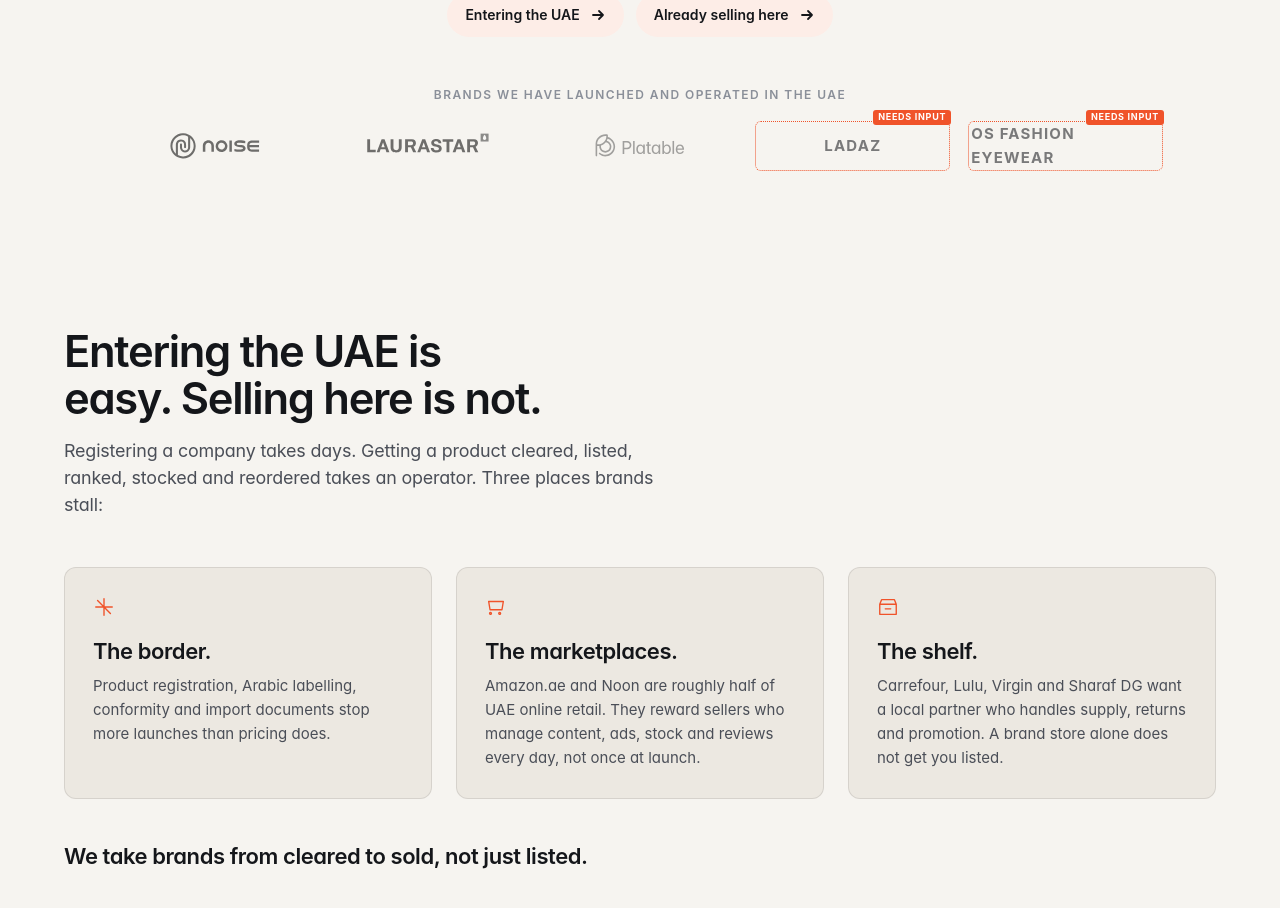
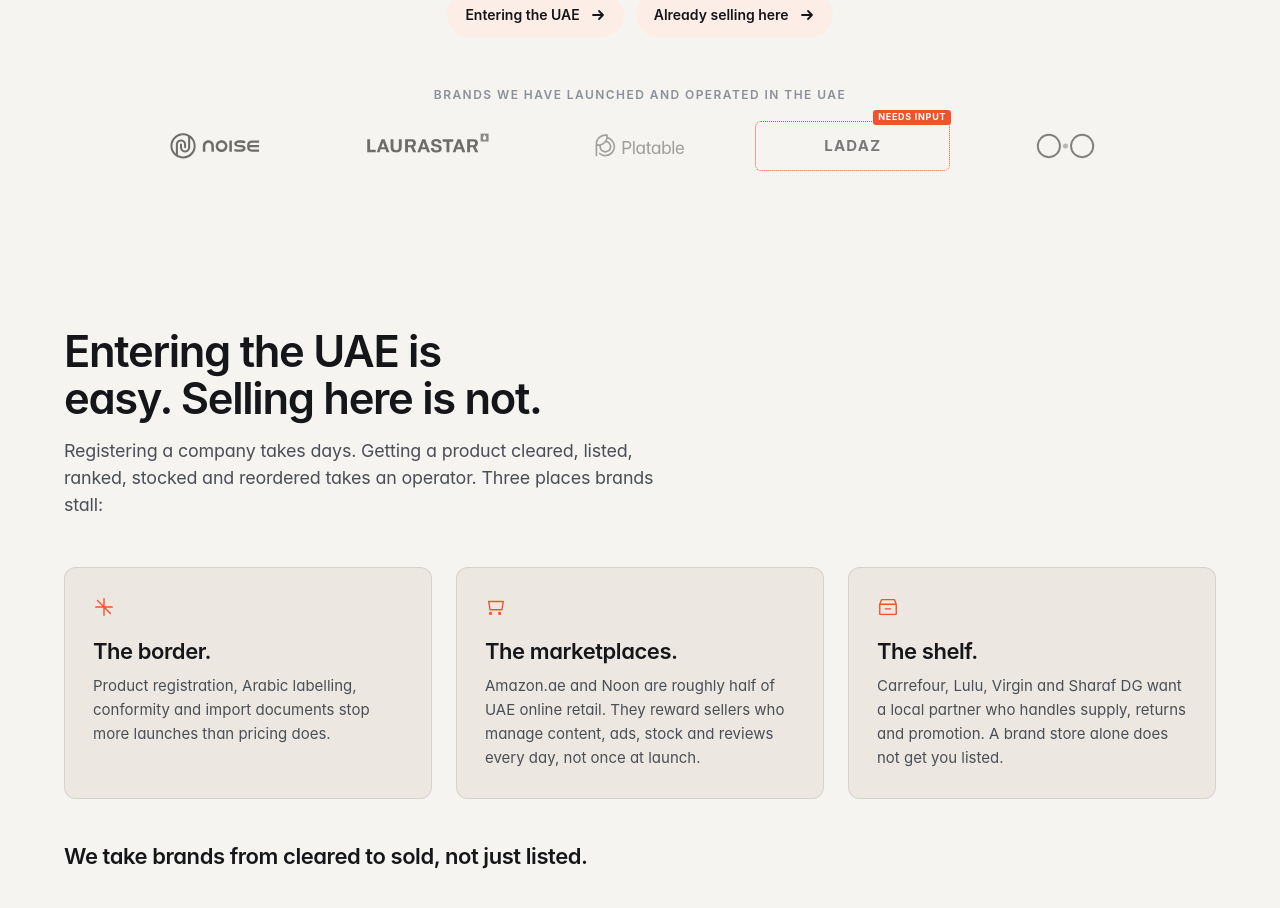
Before and after one commit to Niceguyfmk/raha, a Next.js app: page /uae in a window 1280 px wide. Shown: the part 800-1708 px from the top of the page. Built offline with nearby package versions, Linux system fonts and the light colour scheme; a web font is replaced by a local one.

Commit message:
Add OS Fashion Eyewear mark to client strip
Co-Authored-By: Claude Fable 5.1 <noreply@anthropic.com>

```diff
--- a/app/uae/page.tsx
+++ b/app/uae/page.tsx
@@ -209,9 +209,9 @@ export default function UaeLandingPage() {
               <Needs title="Supply LADAZ logo file">
                 <span className="logo wide">LADAZ</span>
               </Needs>
-              <Needs title="Supply OS Fashion Eyewear logo file">
-                <span className="logo wide">OS Fashion Eyewear</span>
-              </Needs>
+              <span className="logo">
+                <img src="/logos/os-fashion-eyewear.svg" alt="OS Fashion Eyewear" width={220} height={100} />
+              </span>
             </div>
           </div>
         </section>
```
Also changed, not shown: public/logos/os-fashion-eyewear.svg (added).
